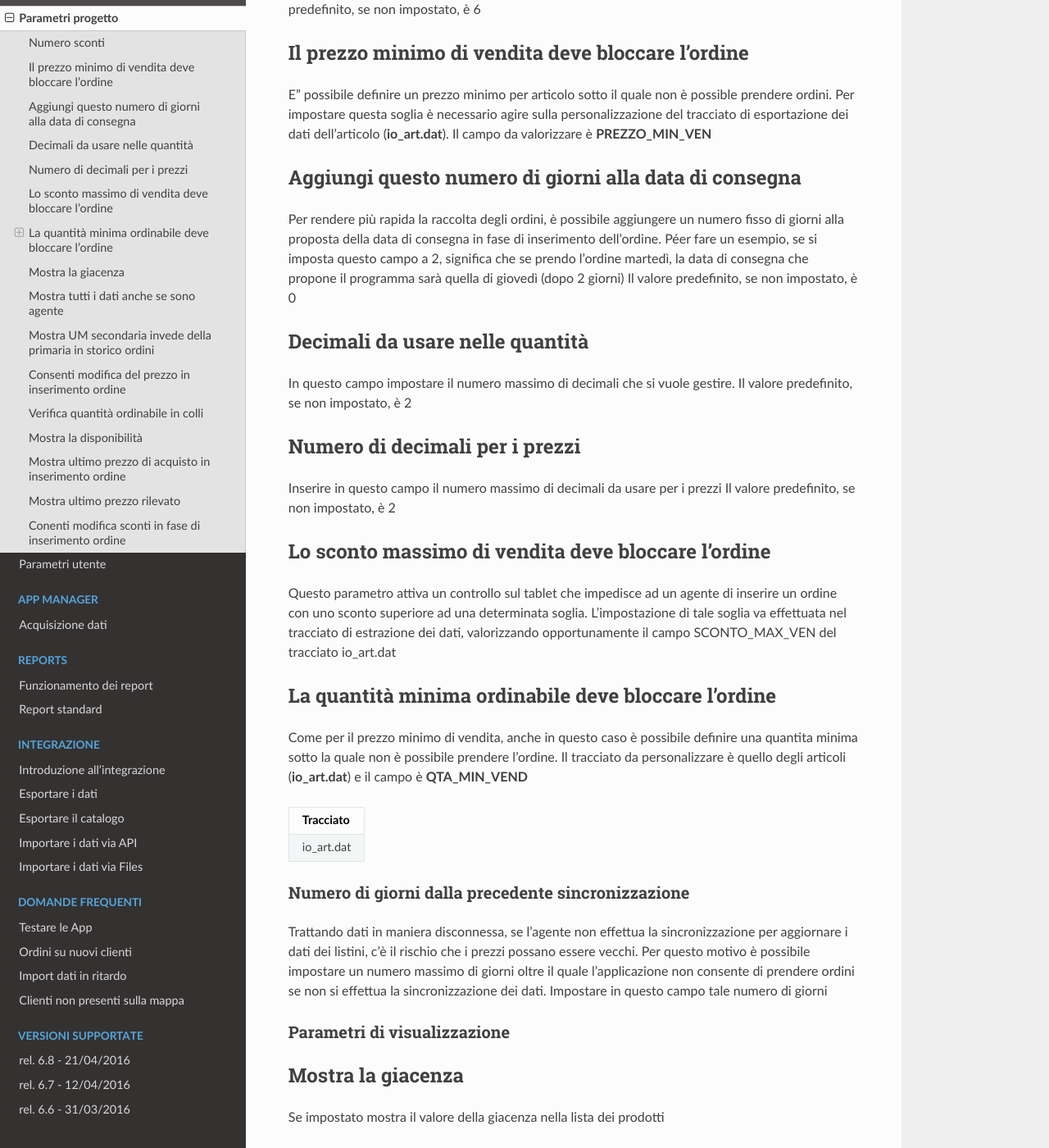
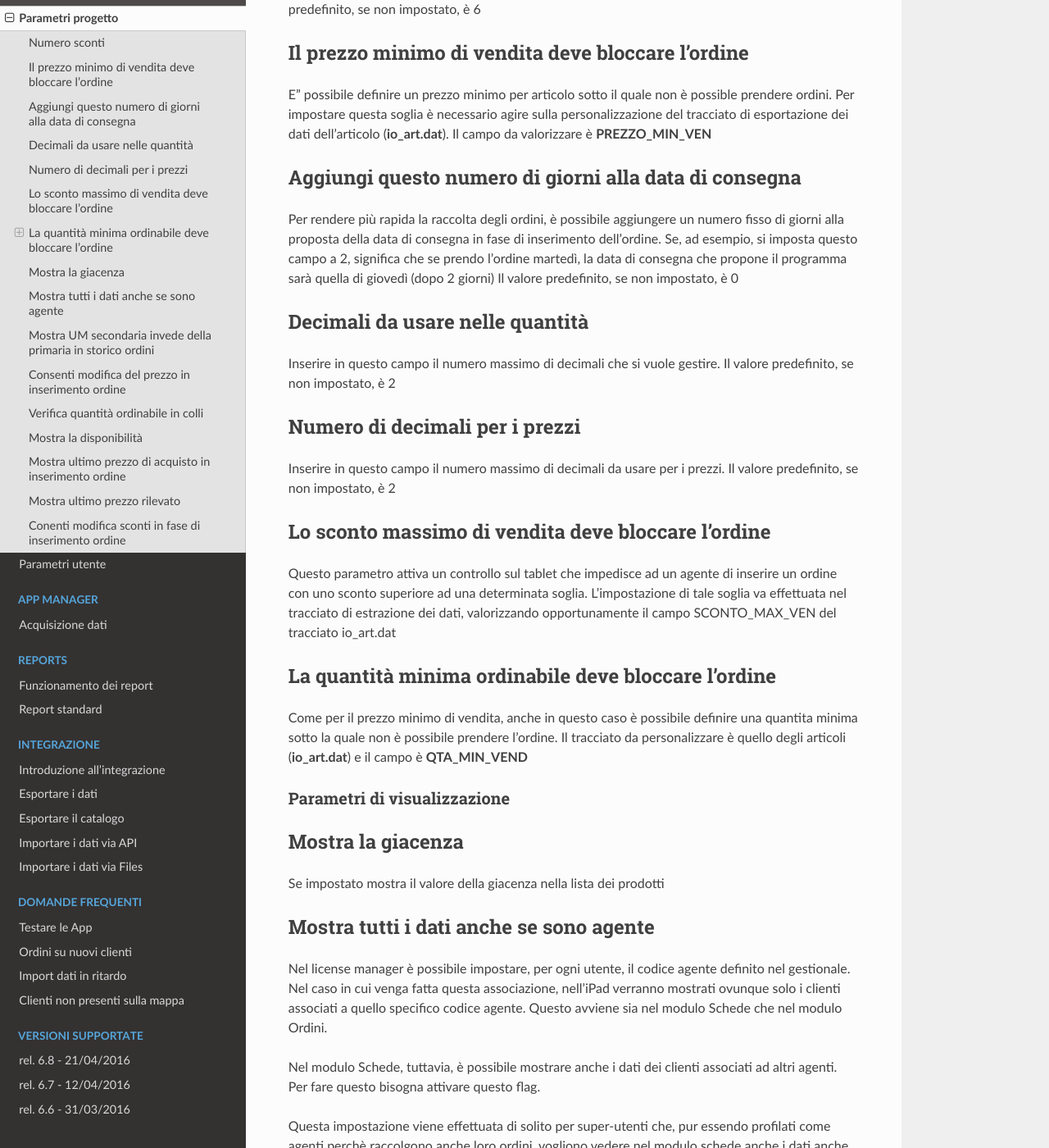
Before and after one commit to wedoit-io/doc-icommerce, a Sphinx documentation site: the page built from source/par-progetto.rst, in a window 1280 px wide and 1400 px high, scrolled down 264 px. Shown: the whole window at 82% size. Built offline with Sphinx 7.4.7 and the Read the Docs theme 2.0.0, drawn with Linux system fonts in a browser that asks for light colours.

Commit message:
Update par-progetto.rst

```diff
--- a/source/par-progetto.rst
+++ b/source/par-progetto.rst
@@ -18,28 +18,27 @@ sulla personalizzazione del tracciato di esportazione dei dati
 dell'articolo (**io\_art.dat**). Il campo da valorizzare è
 **PREZZO\_MIN\_VEN**
 
-
 Aggiungi questo numero di giorni alla data di consegna
 ~~~~~~~~~~~~~~~~~~~~~~~~~~~~~~~~~~~~~~~~~~~~~~~~~~~~~~
 
 Per rendere più rapida la raccolta degli ordini, è possibile aggiungere
 un numero fisso di giorni alla proposta della data di consegna in fase
-di inserimento dell'ordine. Péer fare un esempio, se si imposta questo
-campo a 2, significa che se prendo l'ordine martedì, la data di consegna
-che propone il programma sarà quella di giovedì (dopo 2 giorni) Il
-valore predefinito, se non impostato, è 0
+di inserimento dell'ordine. Se, ad esempio, si imposta questo campo a 2,
+significa che se prendo l'ordine martedì, la data di consegna
+che propone il programma sarà quella di giovedì (dopo 2 giorni)
+Il valore predefinito, se non impostato, è 0
 
 Decimali da usare nelle quantità
 ~~~~~~~~~~~~~~~~~~~~~~~~~~~~~~~~
 
-In questo campo impostare il numero massimo di decimali che si vuole
-gestire. Il valore predefinito, se non impostato, è 2
+Inserire in questo campo il numero massimo di decimali che si vuole gestire.
+Il valore predefinito, se non impostato, è 2
 
 Numero di decimali per i prezzi
 ~~~~~~~~~~~~~~~~~~~~~~~~~~~~~~~
 
-Inserire in questo campo il numero massimo di decimali da usare per i
-prezzi Il valore predefinito, se non impostato, è 2
+Inserire in questo campo il numero massimo di decimali da usare per i prezzi.
+Il valore predefinito, se non impostato, è 2
 
 Lo sconto massimo di vendita deve bloccare l'ordine
 ~~~~~~~~~~~~~~~~~~~~~~~~~~~~~~~~~~~~~~~~~~~~~~~~~~~
@@ -57,22 +56,6 @@ Come per il prezzo minimo di vendita, anche in questo caso è possibile
 definire una quantita minima sotto la quale non è possibile prendere
 l'ordine. Il tracciato da personalizzare è quello degli articoli
 (**io\_art.dat**) e il campo è **QTA\_MIN\_VEND**
-
-+---------------+
-| Tracciato     |
-+===============+
-| io\_art.dat   |
-+---------------+
-
-Numero di giorni dalla precedente sincronizzazione
---------------------------------------------------
-
-Trattando dati in maniera disconnessa, se l'agente non effettua la
-sincronizzazione per aggiornare i dati dei listini, c'è il rischio che i
-prezzi possano essere vecchi. Per questo motivo è possibile impostare un
-numero massimo di giorni oltre il quale l'applicazione non consente di
-prendere ordini se non si effettua la sincronizzazione dei dati.
-Impostare in questo campo tale numero di giorni
 
 Parametri di visualizzazione
 ----------------------------
```
